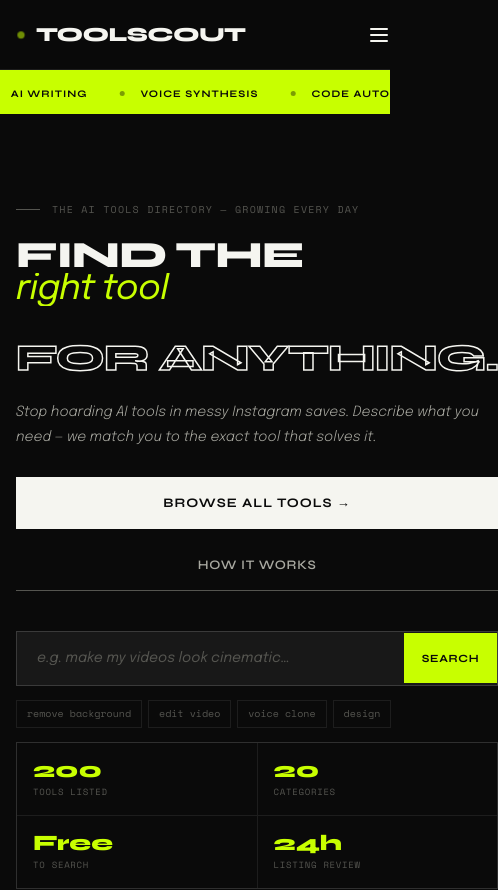
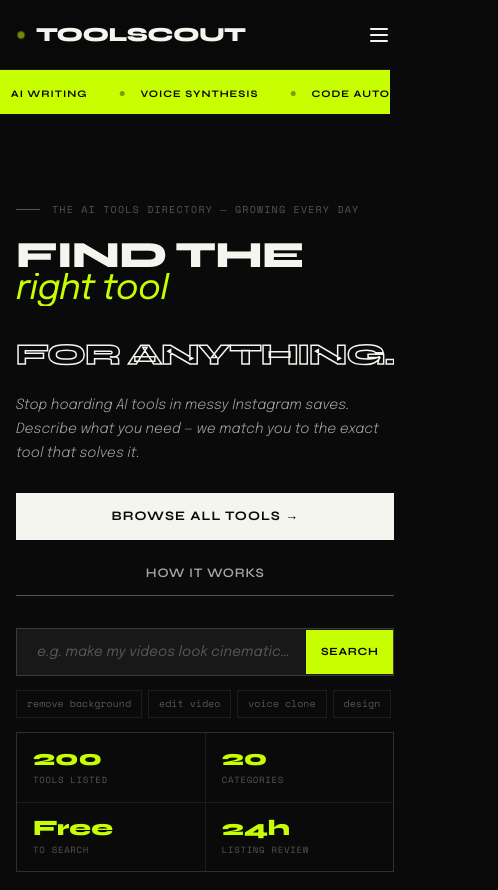
Before and after one commit to AnujShete-cpu/toolscout, a React (Vite) app: page / in a window 390 px wide. Shown: the top 890 px of the page, 498 px wide, since content can reach past the window. Built offline with nearby package versions, Linux system fonts and the light colour scheme.

Commit message:
Refine styles for hero section and search box
Adjusted padding, gap, and font sizes for various elements in the hero section and search box. Added styles for self-end alignment in section-row.

```diff
--- a/src/index.css
+++ b/src/index.css
@@ -1549,10 +1549,10 @@
 
   /* --- HERO SECTION --- */
   .hero {
-    padding: 96px 20px 56px;
+    padding: 96px 20px 48px;
     grid-template-columns: 1fr;
     min-height: auto;
-    gap: 40px;
+    gap: 32px;
     align-items: start;
   }
 
@@ -1575,6 +1575,10 @@
 
   .hero-headline .line-outline {
     display: block;
+    font-size: clamp(28px, 7.5vw, 50px);
+    white-space: nowrap;
+    overflow: hidden;
+    text-overflow: clip;
   }
 
   .hero-eyebrow {
@@ -1605,12 +1609,12 @@
   .hero-actions .btn-primary {
     justify-content: center;
     width: 100%;
-    padding: 16px 24px;
+    padding: 13px 24px;
   }
 
   .hero-actions .btn-ghost {
     justify-content: center;
-    padding: 14px 0;
+    padding: 11px 0;
     border-bottom: 1px solid var(--white3);
     text-align: center;
   }
@@ -1627,12 +1631,12 @@
 
   .search-box input {
     font-size: 14px;
-    padding: 15px 10px 15px 0;
+    padding: 12px 10px 12px 0;
   }
 
   .search-go {
-    min-height: 50px;
-    padding: 0 18px;
+    min-height: 44px;
+    padding: 0 15px;
     font-size: 11px;
     white-space: nowrap;
     flex-shrink: 0;
@@ -1653,11 +1657,11 @@
   }
 
   .hero-stat {
-    padding: 16px;
+    padding: 14px 16px;
   }
 
   .hero-stat-num {
-    font-size: 26px;
+    font-size: 24px;
   }
 
   .hero-stat-label {
@@ -1700,6 +1704,20 @@
     width: 100%;
     justify-content: center;
     padding: 14px 20px;
+    align-self: auto;
+  }
+
+  /* Ensure any self-end wrappers inside section-row also center on mobile */
+  .section-row .self-end {
+    align-self: auto;
+    width: 100%;
+    display: flex;
+    justify-content: center;
+  }
+
+  .section-row .self-end .btn-primary {
+    width: auto;
+    min-width: 200px;
   }
 
   /* --- TOOL CARDS --- */
```
